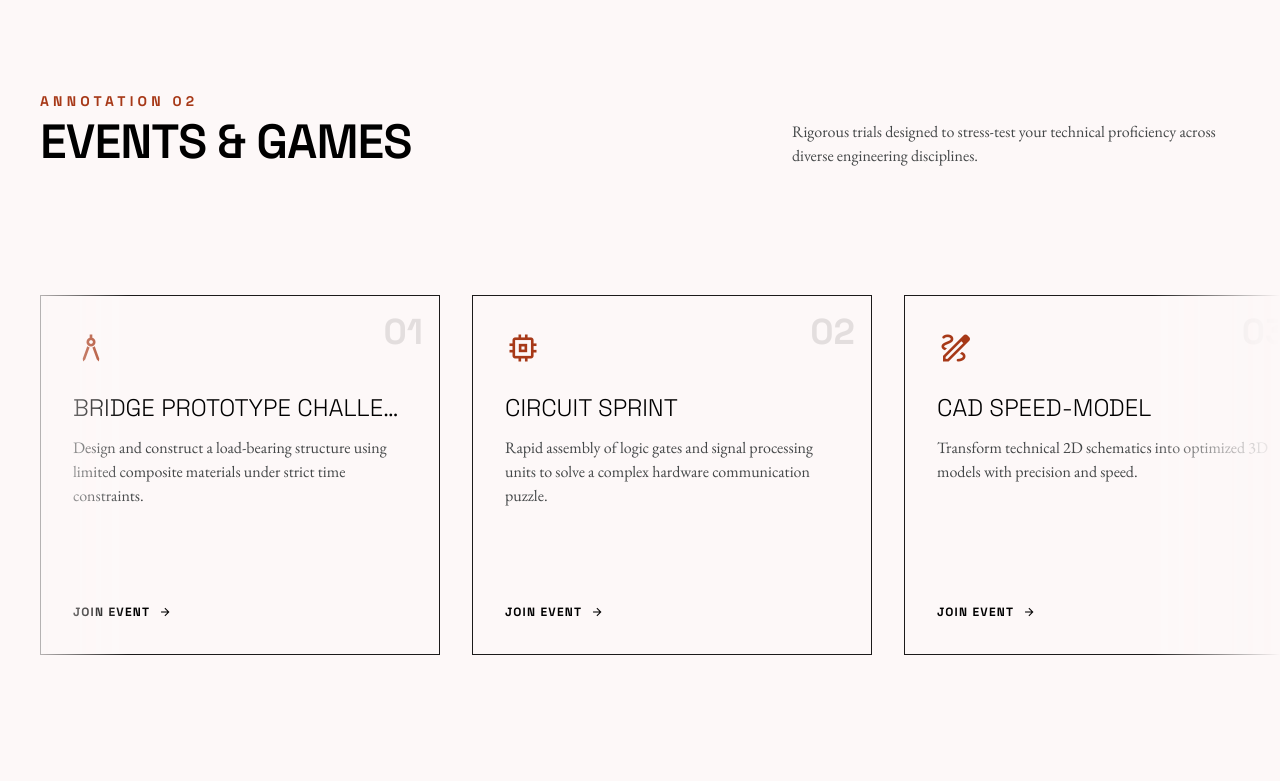
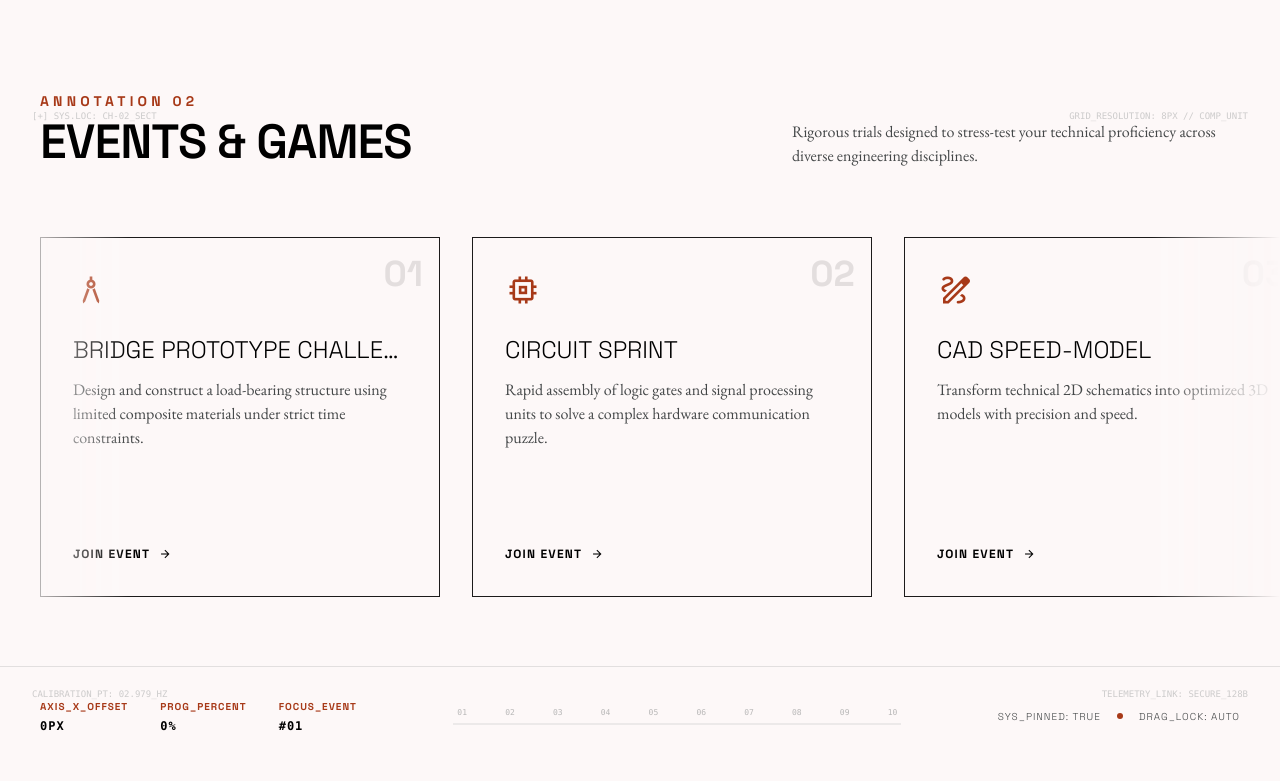
Before and after one commit to StarBoy013/Engineer-s-Day, a React (Vite) app: page / in a window 1280 px wide. Shown: the part 1699-2480 px from the top of the page. Built offline with nearby package versions, Linux system fonts and the light colour scheme.

Commit message:
feat: add real-time telemetry HUD and progress bar to Events section

```diff
--- a/src/components/Events.tsx
+++ b/src/components/Events.tsx
@@ -123,6 +123,10 @@ const EventCard: React.FC<{
 export const Events: React.FC<EventsProps> = ({ onJoinEvent }) => {
   const trackRef = useRef<HTMLDivElement>(null);
   const containerRef = useRef<HTMLDivElement>(null);
+  const progressLineRef = useRef<HTMLDivElement>(null);
+  const telemetryXRef = useRef<HTMLSpanElement>(null);
+  const telemetryProgressRef = useRef<HTMLSpanElement>(null);
+  const telemetryCardRef = useRef<HTMLSpanElement>(null);
 
   useEffect(() => {
     const track = trackRef.current;
@@ -139,6 +143,29 @@ export const Events: React.FC<EventsProps> = ({ onJoinEvent }) => {
 
       // Apply translation to track
       track.style.transform = `translateX(${currentX}px)`;
+
+      // Calculate progress and update telemetry/progress bar
+      const viewportWidth = window.innerWidth;
+      const trackWidth = track.scrollWidth;
+      const maxTranslate = Math.max(trackWidth - viewportWidth, 0);
+
+      if (maxTranslate > 0) {
+        const pct = Math.abs(currentX) / maxTranslate;
+        if (progressLineRef.current) {
+          progressLineRef.current.style.transform = `scaleX(${pct})`;
+        }
+        if (telemetryProgressRef.current) {
+          telemetryProgressRef.current.textContent = `${Math.round(pct * 100)}%`;
+        }
+        if (telemetryCardRef.current) {
+          const activeCard = Math.min(Math.max(Math.round(pct * 9) + 1, 1), 10);
+          telemetryCardRef.current.textContent = activeCard.toString().padStart(2, '0');
+        }
+      }
+
+      if (telemetryXRef.current) {
+        telemetryXRef.current.textContent = `${Math.round(currentX)}px`;
+      }
 
       animationFrameId = requestAnimationFrame(updatePosition);
     };
@@ -184,7 +211,21 @@ export const Events: React.FC<EventsProps> = ({ onJoinEvent }) => {
 
   return (
     <section ref={containerRef} className="relative h-[300vh]" id="events">
-      <div className="sticky top-0 h-screen w-full overflow-hidden flex flex-col justify-center bg-background pt-24 pb-16">
+      <div className="sticky top-0 h-screen w-full overflow-hidden flex flex-col justify-center bg-background pt-24 pb-16 relative">
+        {/* Schematic Corner Brackets / Crosshairs */}
+        <div className="absolute top-28 left-8 text-outline/35 font-mono text-[9px] pointer-events-none select-none hidden md:block">
+          [+] SYS.LOC: CH-02_SECT
+        </div>
+        <div className="absolute top-28 right-8 text-outline/35 font-mono text-[9px] pointer-events-none select-none hidden md:block">
+          GRID_RESOLUTION: 8PX // COMP_UNIT
+        </div>
+        <div className="absolute bottom-24 left-8 text-outline/35 font-mono text-[9px] pointer-events-none select-none hidden md:block">
+          CALIBRATION_PT: 02.979_HZ
+        </div>
+        <div className="absolute bottom-24 right-8 text-outline/35 font-mono text-[9px] pointer-events-none select-none hidden md:block">
+          TELEMETRY_LINK: SECURE_128B
+        </div>
+
         {/* Title and Intro */}
         <div className="max-w-max-width mx-auto px-margin-edge w-full mb-12 flex-shrink-0">
           <div className="flex flex-col md:flex-row justify-between items-start md:items-end gap-8">
@@ -210,6 +251,57 @@ export const Events: React.FC<EventsProps> = ({ onJoinEvent }) => {
             ))}
           </div>
         </div>
+
+        {/* Technical Progress Bar & Telemetry Panel */}
+        <div className="max-w-max-width mx-auto px-margin-edge w-full mt-12 flex-shrink-0 flex flex-col md:flex-row justify-between items-center gap-6 border-t border-outline/20 pt-8 z-10">
+          {/* Left: Real-time Coordinate Telemetry */}
+          <div className="flex gap-8 font-technical-numeral text-[10px] uppercase tracking-widest text-on-surface-variant w-full md:w-auto justify-between md:justify-start">
+            <div>
+              <span className="text-secondary block font-bold mb-1">AXIS_X_OFFSET</span>
+              <span ref={telemetryXRef} className="font-mono text-primary font-bold text-xs">0px</span>
+            </div>
+            <div>
+              <span className="text-secondary block font-bold mb-1">PROG_PERCENT</span>
+              <span ref={telemetryProgressRef} className="font-mono text-primary font-bold text-xs">0%</span>
+            </div>
+            <div>
+              <span className="text-secondary block font-bold mb-1">FOCUS_EVENT</span>
+              <span className="font-mono text-primary font-bold text-xs">
+                #<span ref={telemetryCardRef}>01</span>
+              </span>
+            </div>
+          </div>
+
+          {/* Center: Sleek technical progress track with numeric guides */}
+          <div className="flex-grow max-w-md w-full flex flex-col gap-2">
+            <div className="h-2 w-full flex justify-between text-[8px] font-mono text-outline/50 select-none px-1">
+              <span>01</span>
+              <span>02</span>
+              <span>03</span>
+              <span>04</span>
+              <span>05</span>
+              <span>06</span>
+              <span>07</span>
+              <span>08</span>
+              <span>09</span>
+              <span>10</span>
+            </div>
+            <div className="relative h-[2px] bg-outline-variant/30 w-full overflow-hidden">
+              <div
+                ref={progressLineRef}
+                className="absolute left-0 top-0 h-full w-full bg-secondary origin-left"
+                style={{ transform: 'scaleX(0)' }}
+              />
+            </div>
+          </div>
+
+          {/* Right: Technical Metadata Info */}
+          <div className="hidden md:flex font-label-caps text-[10px] tracking-widest text-on-surface-variant uppercase gap-4 items-center">
+            <span>SYS_PINNED: TRUE</span>
+            <span className="w-1.5 h-1.5 bg-secondary rounded-full animate-pulse" />
+            <span>DRAG_LOCK: AUTO</span>
+          </div>
+        </div>
       </div>
     </section>
   );
```
